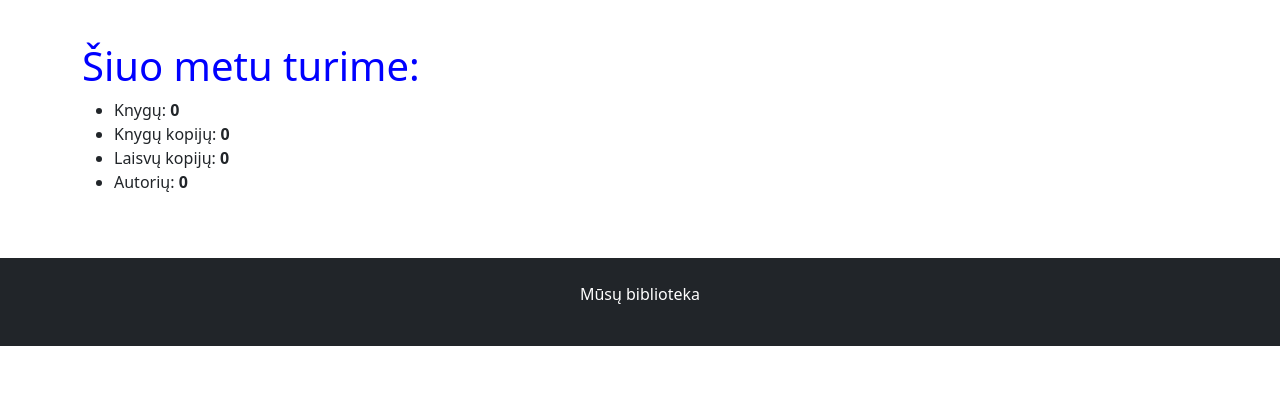
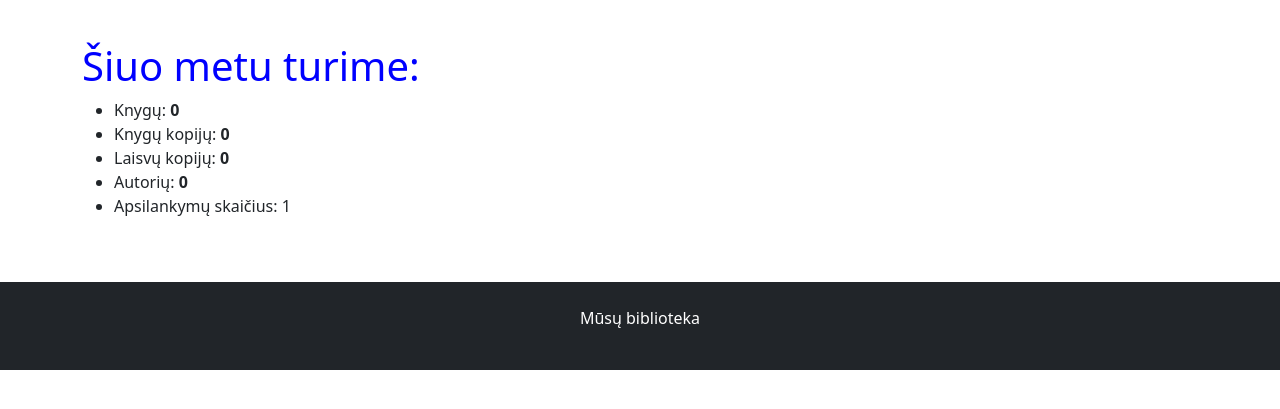
Before and after one commit to DonatasNoreika/library_20260727, a Django app: page / in a window 1280 px wide. Shown: the part 206-615 px from the top of the page. Run offline with Django 5.2, Linux system fonts and the light colour scheme; data that the repository does not hold is empty.

Commit message:
7: +Įdėtas apsilankymų skaitiklis

```diff
--- a/mysite/library/templates/index.html
+++ b/mysite/library/templates/index.html
@@ -7,5 +7,6 @@
     <li>Knygų kopijų: <b>{{ num_instances }}</b></li>
     <li>Laisvų kopijų: <b>{{ num_instances_available }}</b></li>
     <li>Autorių: <b>{{ num_authors }}</b></li>
+    <li>Apsilankymų skaičius: {{ num_visits }}</li>
 </ul>
 {% endblock %}
--- a/mysite/library/views.py
+++ b/mysite/library/views.py
@@ -6,11 +6,14 @@ from django.db.models import Q
 
 # Create your views here.
 def index(request):
+    num_visits = request.session.get('num_visits', 1)
+    request.session['num_visits'] = num_visits + 1
     context = {
         "num_books": Book.objects.count(),
         "num_instances": BookInstance.objects.count(),
         "num_instances_available": BookInstance.objects.filter(status="a").count(),
         "num_authors": Author.objects.count(),
+        "num_visits": num_visits,
     }
     return render(request, template_name="index.html", context=context)
 
```
